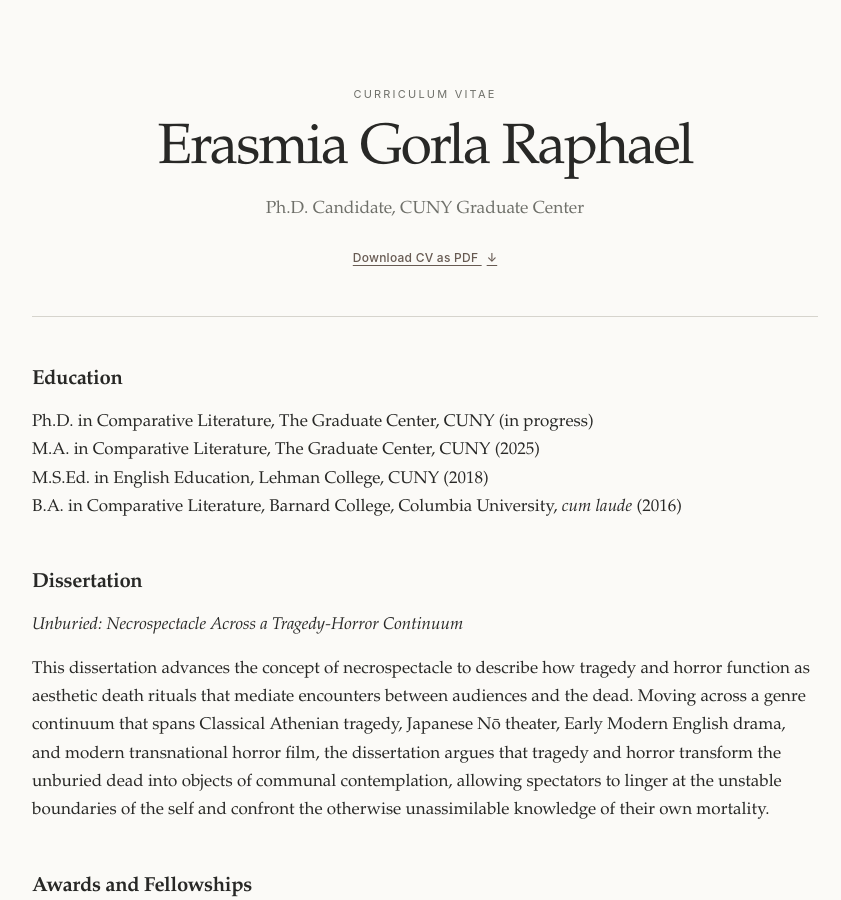
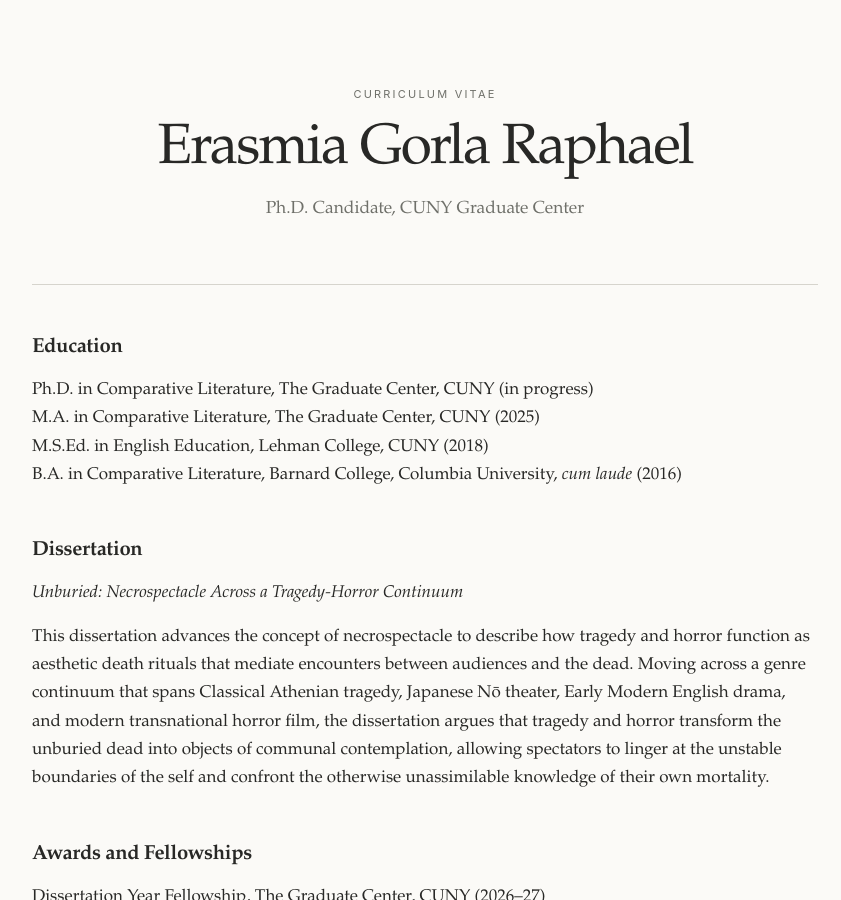
Before and after one commit to erasmiagorla/erasmiagorla.github.io, a Jekyll site: the page built from index.md, in a window 1280 px wide and 900 px high. Shown: the whole window, without its empty margins (215-1056 px from the left). Built offline with Jekyll 4.4.1, drawn with Linux system fonts in a browser that asks for light colours.

Commit message:
Update default.html

```diff
--- a/_layouts/default.html
+++ b/_layouts/default.html
@@ -14,7 +14,6 @@
       <p class="overline">Curriculum Vitae</p>
       <h1>Erasmia Gorla Raphael</h1>
       <p class="position">Ph.D. Candidate, CUNY Graduate Center</p>
-      <a class="pdf-link" href="{{ '/assets/Erasmia_Gorla_Raphael_CV.pdf' | relative_url }}" download>Download CV as PDF <span aria-hidden="true">↓</span></a>
     </header>
     <main class="cv" id="content">{{ content }}</main>
     <footer class="footer"><span>Erasmia Gorla Raphael</span><a href="#top">Back to top ↑</a></footer>
```
